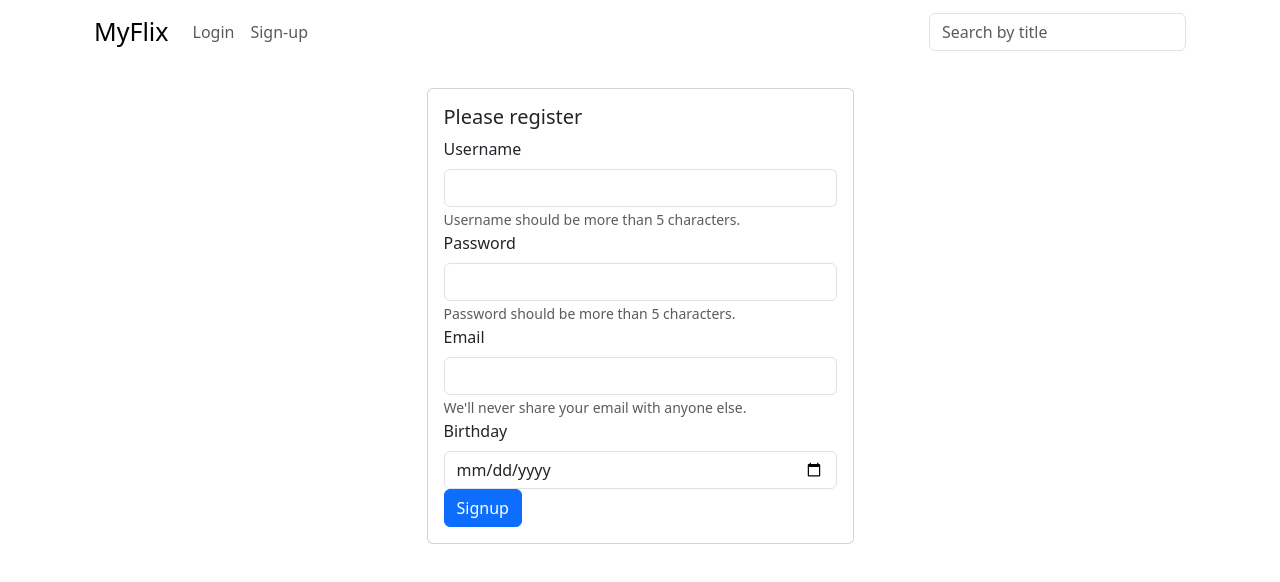
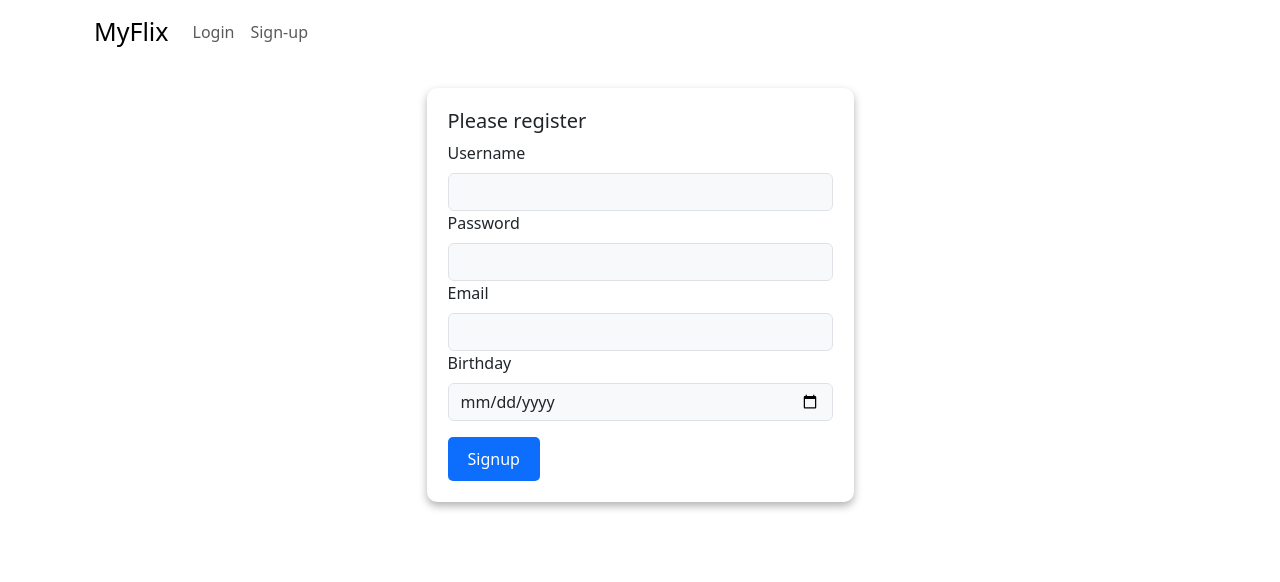
Before and after one commit to HienTrancong/myFlix-client-react, a React (Vite) app: page /signup in a window 1280 px wide. Shown: the top 582 px of the page. Built offline with nearby package versions, Linux system fonts and the light colour scheme.

Commit message:
bootstrap views

```diff
--- a/src/components/login-view/login-view.jsx
+++ b/src/components/login-view/login-view.jsx
@@ -1,3 +1,5 @@
+
+
 import { useState } from "react";
 import { Container, Row, Col, Card, CardGroup, Button, Form } from 'react-bootstrap';
 
@@ -8,12 +10,10 @@ export const LoginView = ({ onLoggedin }) => {
 
   const handleSubmit = (event) => {
     event.preventDefault();
-
     const data = {
       Username: username,
       Password: password
     };
-
     fetch("https://myflix-moviesdata-api-2a7e65490948.herokuapp.com/login", {
       method: "POST",
       headers: {
@@ -42,7 +42,14 @@ export const LoginView = ({ onLoggedin }) => {
       <Row>
         <Col>
           <CardGroup>
-            <Card className="mt-2 mb-3">
+            <Card className="mt-2 mb-3"
+              style={{
+                border: 'none',
+                borderRadius: '10px',
+                padding: '5px',
+                boxShadow: '0px 4px 8px rgba(0, 0, 0, 0.3)',
+                transition: 'transform 0.2s ease-in-out',
+              }}>
               <Card.Body>
                 <Card.Title>Login</Card.Title>
                 <Form onSubmit={handleSubmit}>
--- a/src/components/main-view/main-view.jsx
+++ b/src/components/main-view/main-view.jsx
@@ -4,7 +4,6 @@ import { MovieView } from "../movie-view/movie-view";
 import { LoginView } from "../login-view/login-view";
 import { SignupView } from "../signup-view/signup-view";
 import { ProfileView } from "../profile-view/profile-view";
-import { UpdateUser } from "../profile-view/update-user";
 import { NavbarView } from "../navbar-view/navbar-view";
 import { Row, Col, Container } from 'react-bootstrap';
 import { BrowserRouter, Routes, Route, Navigate } from "react-router-dom";
@@ -67,8 +66,9 @@ export const MainView = () => {
       <NavbarView
         user={user}
         onLogout={onLogout}
-        handleSearchInput={handleSearchInput} />
-      <Row className="justify-content-md-center">
+        handleSearchInput={handleSearchInput}
+        style={{ paddingLeft: 0, paddingRight: 0 }} />
+      <Row className="justify-content-md-center" style={{ paddingLeft: 0, paddingRight: 0 }}>
         <Routes>
           <Route
             path="/signup"
--- a/src/components/movie-card/movie-card.jsx
+++ b/src/components/movie-card/movie-card.jsx
@@ -1,3 +1,5 @@
+//TODO add fave, remove fave button
+
 import React from "react";
 import PropTypes from 'prop-types';
 import { Button, Card } from 'react-bootstrap';
--- a/src/components/navbar-view/navbar-view.jsx
+++ b/src/components/navbar-view/navbar-view.jsx
@@ -1,3 +1,5 @@
+//TODO fix search bar filter
+
 import React from 'react';
 import { Navbar, Container, Nav, Form } from 'react-bootstrap';
 import { Link } from 'react-router-dom';
@@ -6,9 +8,9 @@ export const NavbarView = ({ user, onLogout, handleSearchInput }) => {
   return (
     <Navbar
       expand="lg"
-      style={{ backgroundColor: '#fff' }}
       className="mb-4"
       sticky="top"
+
     >
       <Container>
         <Navbar.Brand
@@ -20,19 +22,20 @@ export const NavbarView = ({ user, onLogout, handleSearchInput }) => {
         </Navbar.Brand>
         <Navbar.Toggle aria-controls="basic-navbar-nav" />
         <Navbar.Collapse id="basic-navbar-nav">
+
+          {!user && (
             <Nav className="me-auto">
-            {!user && (
-              <>
               <Nav.Link as={Link} to="/login">Login</Nav.Link>
               <Nav.Link as={Link} to="/signup">Sign-up</Nav.Link>
-              </>
+            </Nav>
           )}
-            {user && (<>
+          {user && (
+            <>
+              <Nav className="me-auto">
                 <Nav.Link as={Link} to="/">Home</Nav.Link>
                 <Nav.Link as={Link} to="/profile">Profile</Nav.Link>
                 <Nav.Link onClick={() => { onLogout() }}>Log-out</Nav.Link>
-            </>
-            )}
+
               </Nav>
               <Form className="d-flex">
                 <Form.Control
@@ -44,6 +47,8 @@ export const NavbarView = ({ user, onLogout, handleSearchInput }) => {
                   onChange={handleSearchInput}
                 />
               </Form>
+            </>
+          )}
         </Navbar.Collapse>
       </Container>
     </Navbar>
--- a/src/components/profile-view/update-user.jsx
+++ /dev/null
@@ -1,115 +0,0 @@
-import React, { useState } from "react";
-import { Form, Button, Card, CardGroup, Container, Col, Row } from "react-bootstrap";
-
-
-export const UpdateUser = ({ user, token, setUser }) => {
-
-  //useState hooks
-  const [username, setUsername] = useState(user.Username);
-  const [password, setPassword] = useState("");
-  const [email, setEmail] = useState(user.Email);
-  const [birthday, setBirthday] = useState(user.Birthday);
-
-  const handleSubmit = (event) => {
-    event.preventDefault();
-    const data = {
-      Username: username,
-      Password: password,
-      Email: email,
-      Birthday: birthday
-    };
-    console.log(user);
-    fetch(`https://myflix-moviesdata-api-2a7e65490948.herokuapp.com/users/${user.Username}`, {
-      method: "PUT",
-      headers: {
-        Authorization: `Bearer ${token}`,
-        "Content-Type": "application/json"
-      },
-      body: JSON.stringify(data),
-    }).then((response) => {
-      if (response.ok) {
-        alert("Update successful");
-        return response.json();
-      } else {
-        alert("Update failed");
-      }
-    }).then((data) => {
-      localStorage.setItem("user", JSON.stringify(data));
-      setUser(data);
-    }).catch((error) => {
-      console.log(error);
-      alert("Something went wrong");
-    });
-  };
-
-  return (
-    <Container>
-      <Row>
-        <Col>
-          <CardGroup>
-            <Card>
-              <Card.Body>
-                <Card.Title>Update info</Card.Title>
-                <Form onSubmit={handleSubmit}>
-                  <Form.Group>
-                    <Form.Label>
-                      Username
-                    </Form.Label>
-                    <Form.Control
-                      type="text"
-                      value={username}
-                      onChange={(e) => setUsername(e.target.value)}
-                      minLength="5"
-                      className="bg-light"
-                    >
-                    </Form.Control>
-                  </Form.Group>
-                  <Form.Group>
-                    <Form.Label>
-                      Password
-                    </Form.Label>
-                    <Form.Control
-                      type="password"
-                      value={password}
-                      onChange={(e) => setPassword(e.target.value)}
-                      minLength="5"
-                    >
-                    </Form.Control>
-                    <Form.Text className="text-muted">
-                      Password is required
-                    </Form.Text>
-                  </Form.Group>
-                  <Form.Group>
-                    <Form.Label>
-                      Email
-                    </Form.Label>
-                    <Form.Control
-                      type="email"
-                      value={email}
-                      onChange={(e) => setEmail(e.target.value)}
-                    >
-                    </Form.Control>
-                  </Form.Group>
-                  <Form.Group>
-                    <Form.Label>
-                      Birthday
-                    </Form.Label>
-                    <Form.Control
-                      type="date"
-                      value={birthday}
-                      onChange={(e) => setBirthday(e.target.value)}
-                    >
-                    </Form.Control>
-                  </Form.Group>
-                  <Button variant="primary" type="submit" className="mt-3">
-                    Update
-                  </Button>
-                </Form>
-              </Card.Body>
-            </Card>
-          </CardGroup>
-        </Col>
-      </Row>
-    </Container>
-  )
-}
--- a/src/components/signup-view/signup-view.jsx
+++ b/src/components/signup-view/signup-view.jsx
@@ -1,3 +1,4 @@
+
 import { useState } from "react";
 import { Form, Button, Card, CardGroup, Container, Col, Row } from "react-bootstrap";
 export const SignupView = () => {
@@ -37,7 +38,13 @@ export const SignupView = () => {
       <Row>
         <Col>
           <CardGroup>
-            <Card>
+            <Card style={{
+              border: 'none',
+              borderRadius: '10px',
+              padding: '5px',
+              boxShadow: '0px 4px 8px rgba(0, 0, 0, 0.3)',
+              transition: 'transform 0.2s ease-in-out',
+            }}>
               <Card.Body>
                 <Card.Title>Please register</Card.Title>
 
@@ -52,11 +59,10 @@ export const SignupView = () => {
                       onChange={(e) => setUsername(e.target.value)}
                       required
                       minLength="5"
+                      className="bg-light"
                     >
                     </Form.Control>
-                    <Form.Text className="text-muted">
-                      Username should be more than 5 characters.
-                    </Form.Text>
+
                   </Form.Group>
                   <Form.Group>
                     <Form.Label>
@@ -68,11 +74,10 @@ export const SignupView = () => {
                       onChange={(e) => setPassword(e.target.value)}
                       required
                       minLength="5"
+                      className="bg-light"
                     >
                     </Form.Control>
-                    <Form.Text className="text-muted">
-                      Password should be more than 5 characters.
-                    </Form.Text>
+
                   </Form.Group>
                   <Form.Group>
                     <Form.Label>
@@ -83,11 +88,9 @@ export const SignupView = () => {
                       value={email}
                       onChange={(e) => setEmail(e.target.value)}
                       required
+                      className="bg-light"
                     >
                     </Form.Control>
-                    <Form.Text className="text-muted">
-                      We'll never share your email with anyone else.
-                    </Form.Text>
                   </Form.Group>
                   <Form.Group>
                     <Form.Label>
@@ -98,10 +101,20 @@ export const SignupView = () => {
                       value={birthday}
                       onChange={(e) => setBirthday(e.target.value)}
                       required
+                      className="bg-light"
                     >
                     </Form.Control>
                   </Form.Group>
-                  <Button variant="primary" type="submit">
+                  <Button variant="primary" type="submit"
+                    style={{
+                      color: '#fff',
+                      border: 'none',
+                      borderRadius: '5px',
+                      padding: '10px 20px',
+
+                    }}
+                    className="mt-3"
+                  >
                     Signup
                   </Button>
                 </Form>
```
Also changed, not shown: src/components/movie-view/movie-view.jsx (+9 -32 lines), src/components/profile-view/profile-view.jsx (+21 -4 lines), 3 other files (tests, documents, lock files or other folders). Lines whose indentation alone changed are shown as unchanged.
